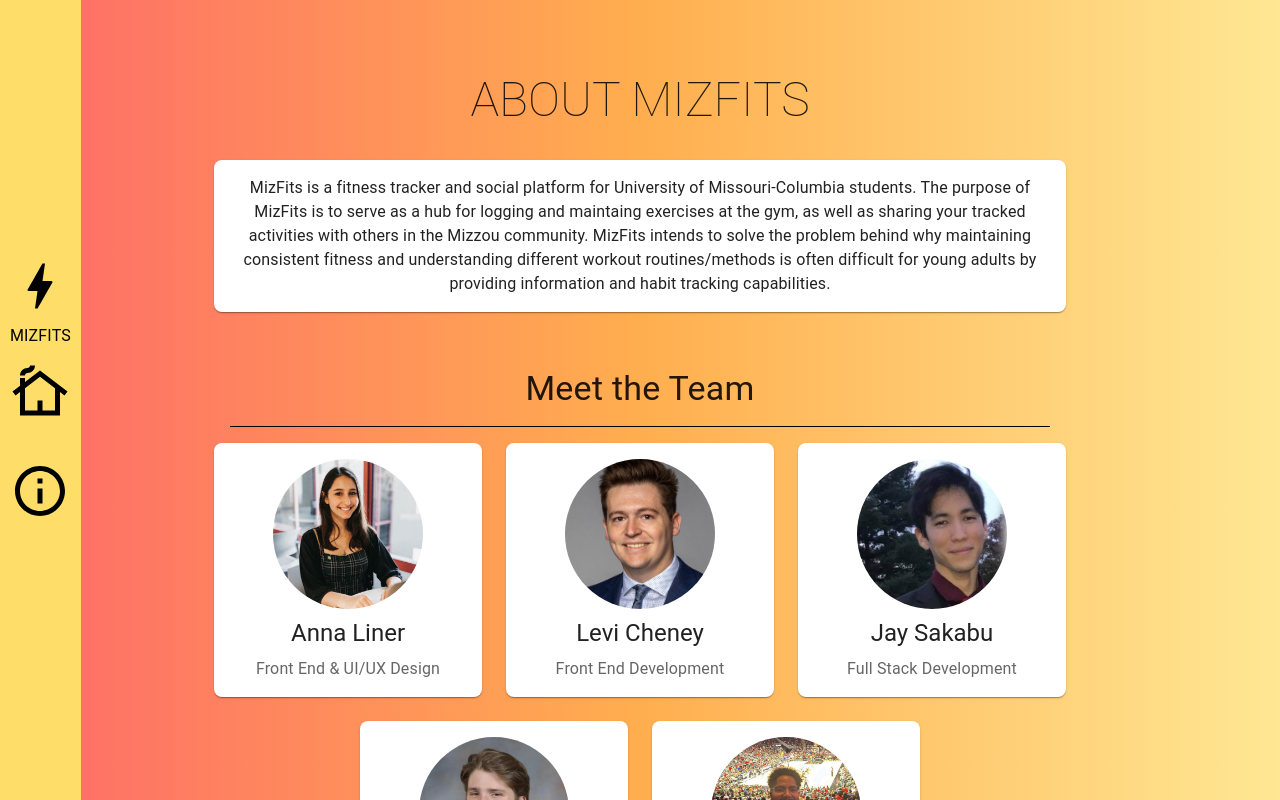
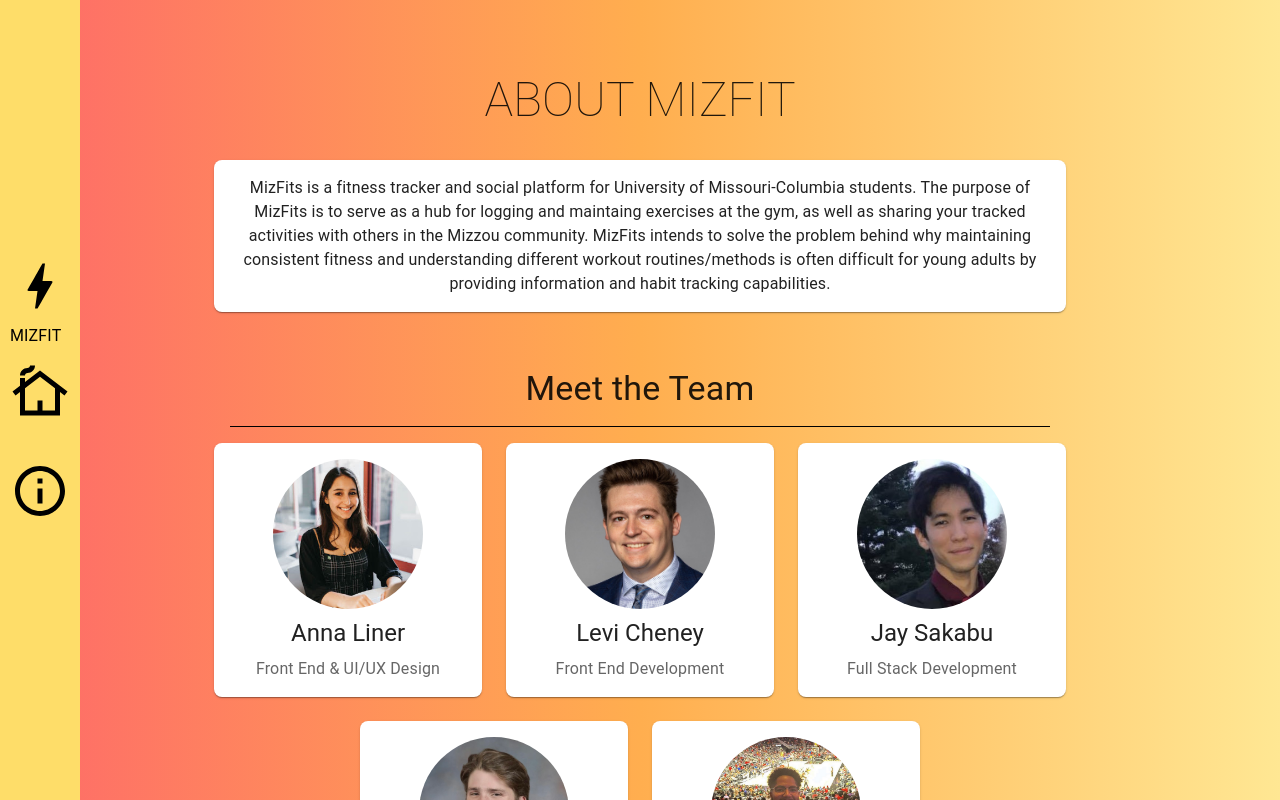
Before and after one commit to jdolan00/MizFits, a React (Create React App) app in the folder mizfits_client/: page /about in a window 1280 px wide. Shown: the top 800 px of the page. Built offline with nearby package versions, Linux system fonts and the light colour scheme.

Commit message:
mizfits to mizfit

```diff
--- a/mizfits_client/src/components/Navbar.jsx
+++ b/mizfits_client/src/components/Navbar.jsx
@@ -44,7 +44,7 @@ const Navbar = ({ isLoggedIn, onLogin }) => {
     >
       <div style={navbarLinkStyle}>
         <Bolt style={iconStyle} />
-        <Typography>Mizfits</Typography>
+        <Typography>Mizfit</Typography>
       </div>
       <ul
         style={
--- a/mizfits_client/src/scenes/aboutPage/aboutPage.jsx
+++ b/mizfits_client/src/scenes/aboutPage/aboutPage.jsx
@@ -63,7 +63,7 @@ export default function AboutPage() {
             fontWeight: 100,
           }}
         >
-          ABOUT MIZFITS
+          ABOUT MIZFIT
         </Typography>
         <Paper sx={{ p: 2, borderRadius: 2 }}>
           <Typography variant="body1" align="center">
```
